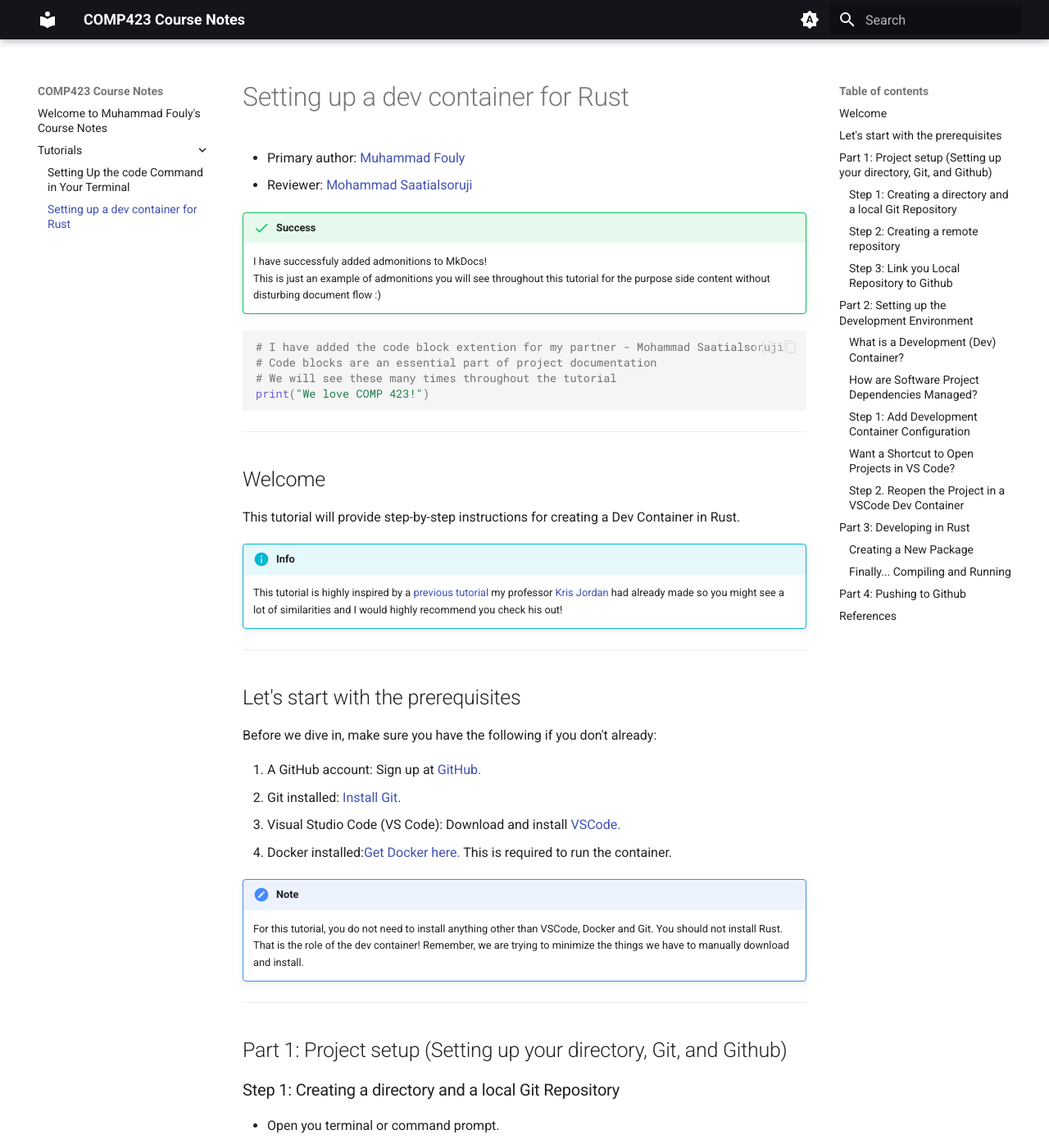
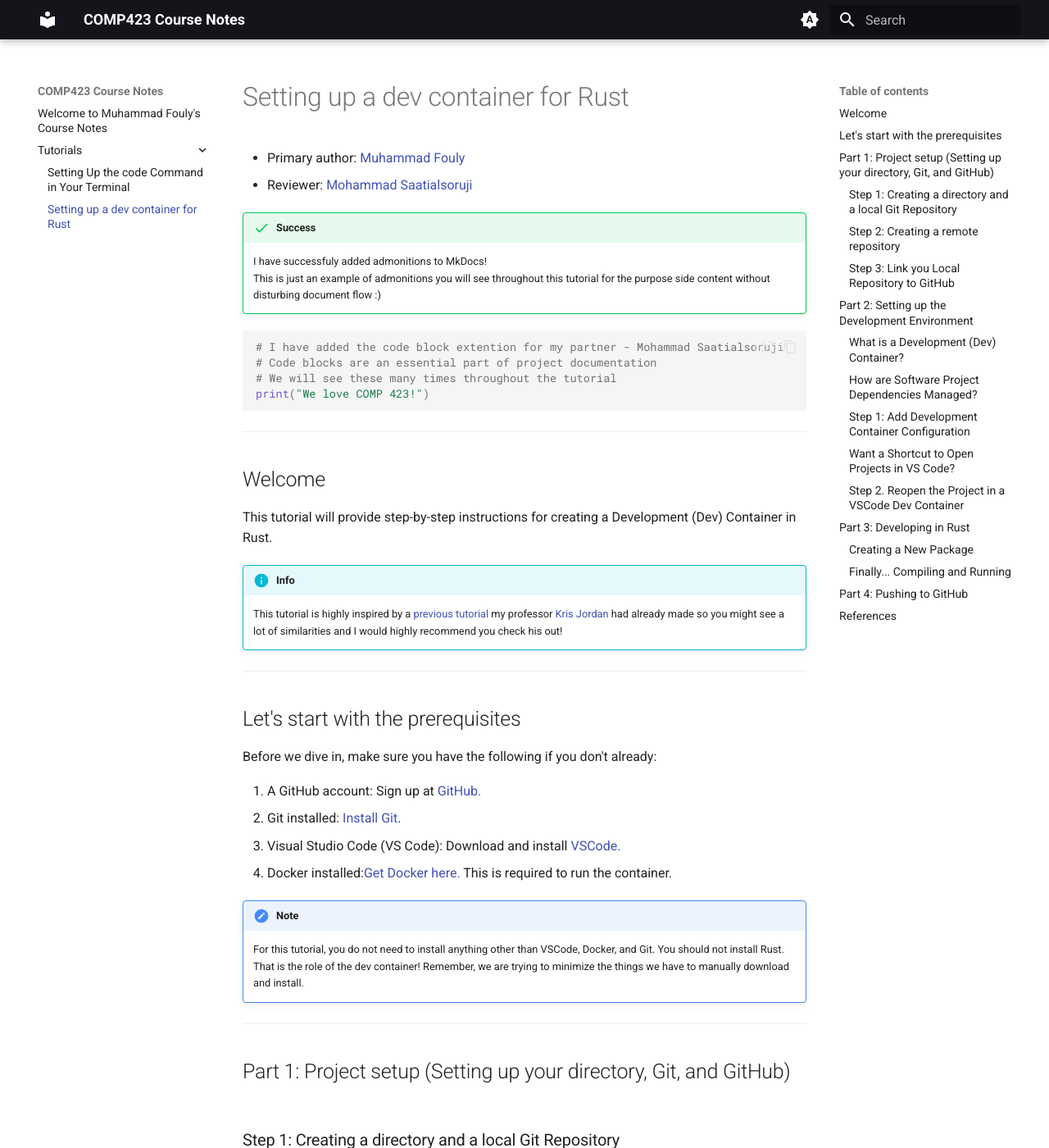
Before and after one commit to MuhammadDF/comp423-course-notes, an MkDocs documentation site: the page built from docs/tutorials/rust-setup.md, in a window 1280 px wide and 1400 px high. Shown: the whole window at 82% size. Built offline with MkDocs 1.6.1 and Material for MkDocs 9.7.7, drawn with Linux system fonts in a browser that asks for light colours; some of the changed text lies outside the part shown.

Commit message:
fixed some typos

````diff
--- a/docs/tutorials/rust-setup.md
+++ b/docs/tutorials/rust-setup.md
@@ -19,7 +19,7 @@
 
 ## Welcome
 
-This tutorial will provide step-by-step instructions for creating a Dev Container in Rust.
+This tutorial will provide step-by-step instructions for creating a Development (Dev) Container in Rust.
 
 !!! info
     This tutorial is highly inspired by a [previous tutorial](https://comp423-25s.github.io/resources/MkDocs/tutorial/) my professor [Kris Jordan](https://www.linkedin.com/in/krisjordan/) had already made so you might see a lot of similarities and I would highly recommend you check his out!
@@ -35,12 +35,12 @@
 1. Docker installed:[Get Docker here.](https://www.docker.com/products/docker-desktop) This is required to run the container.
 
 !!! note
-    For this tutorial, you do not need to install anything other than VSCode, Docker and Git. You should not install Rust. That is the role of the dev container!
+    For this tutorial, you do not need to install anything other than VSCode, Docker, and Git. You should not install Rust. That is the role of the dev container!
     Remember, we are trying to minimize the things we have to manually download and install.
 
 ---
 
-## Part 1: Project setup (Setting up your directory, Git, and Github)
+## Part 1: Project setup (Setting up your directory, Git, and GitHub)
 
 ### Step 1: Creating a directory and a local Git Repository
 - Open you terminal or command prompt.
@@ -77,8 +77,8 @@
 
 ---
 
-### Step 3: Link you Local Repository to Github
-1. Add the Github repository as a remote:
+### Step 3: Link you Local Repository to GitHub
+1. Add the GitHub repository as a remote:
 ``` bat
 git remote add origin https://github.com/<your-username>/rust-dev-cont.git
 ```
@@ -277,8 +277,8 @@
 
 ---
 
-## Part 4: Pushing to Github
-You can now run the following commands in order to push your amazing new Dev Container project to Github for the world to see
+## Part 4: Pushing to GitHub
+You can now run the following commands in order to push your amazing new Dev Container project to GitHub for the world to see!
 
 ``` bash
 git add . # this is for staging your changes
````
Also changed, not shown: other parts of docs/tutorials/rust-setup.md (+1 -1 lines).
